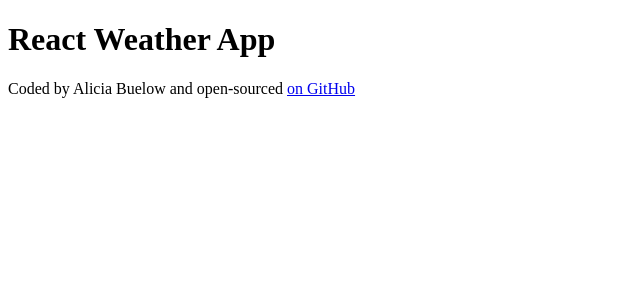
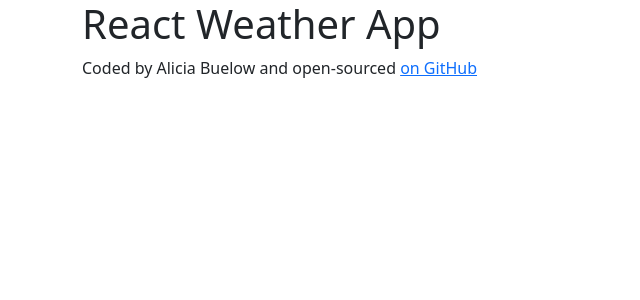
Before and after one commit to aliciabuelow/react-weather-app, a React (Vite) app in the folder my-react-app/: page / in a window 1280 px wide. Shown: the top 300 px of the page, without its empty margins (0-640 px from the left). Built offline with nearby package versions, Linux system fonts and the light colour scheme.

Commit message:
Imported bootstrap

```diff
--- a/my-react-app/src/App.jsx
+++ b/my-react-app/src/App.jsx
@@ -4,8 +4,10 @@
 export default function App() {
   return (
     <div className="App">
+      <div className="container">
     <h1>React Weather App</h1>
     <footer>Coded by Alicia Buelow and open-sourced <a href="https://github.com/aliciabuelow/react-weather-app" target="_blank">on GitHub</a></footer>
     </div>
+    </div>
     )
 }
--- a/my-react-app/src/main.jsx
+++ b/my-react-app/src/main.jsx
@@ -1,5 +1,6 @@
 import { StrictMode } from 'react'
 import { createRoot } from 'react-dom/client'
+import 'bootstrap/dist/css/bootstrap.min.css';
 import App from './App.jsx'
 
 createRoot(document.getElementById('root')).render(
--- /dev/null
+++ b/package.json
@@ -0,0 +1,6 @@
+{
+  "dependencies": {
+    "bootstrap": "^5.3.8",
+    "react-bootstrap": "^2.10.10"
+  }
+}
```
Also changed, not shown: 1 other file (tests, documents, lock files or other folders).
